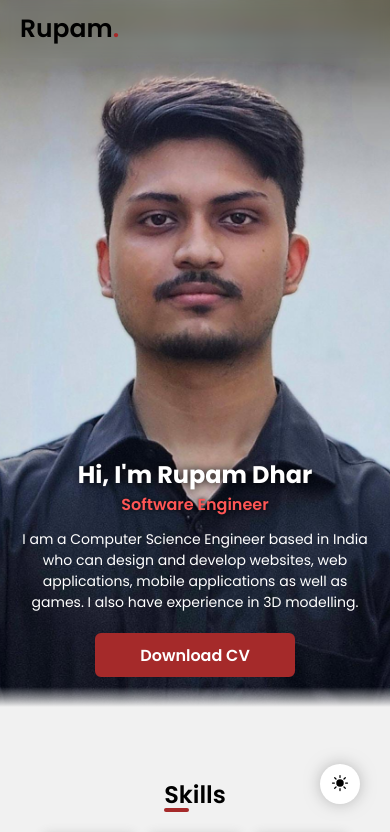
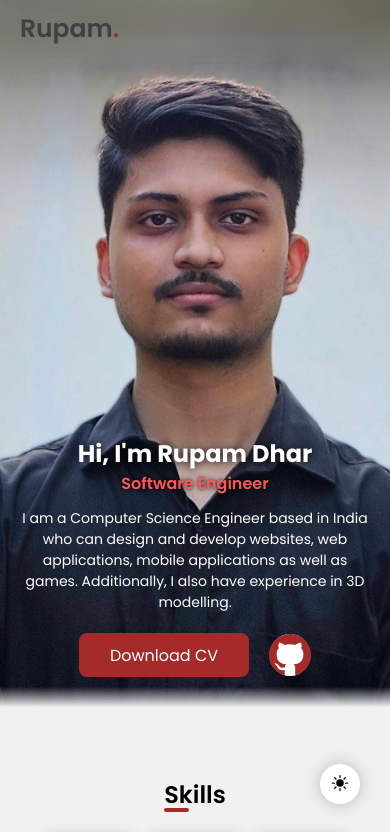
Before and after one commit to RupamDhar/My-Portfolio, a React (Vite) app: page / in a window 390 px wide. Shown: the top 832 px of the page. Built offline with nearby package versions, Linux system fonts and the light colour scheme.

Commit message:
github-access

```diff
--- a/components/HeroSection.css
+++ b/components/HeroSection.css
@@ -52,28 +52,73 @@
     font-size: 20px;
 }
 
+.btn-container {
+    margin-top: 8px;
+
+    display: flex;
+    align-items: center;
+    gap: 20px;
+}
 .about-me-btn {
-    margin-top: 8px;
     height: 55px;
     width: 200px;
 
-    border: 2px solid var(--theme-color);
-    border-radius: 6px;
+    /* border: 2px solid var(--theme-color); */
+    /* border-top: 2px solid indianred;
+    border-left: 2px solid indianred;
+    border-right: 3px solid darkred;
+    border-bottom: 3px solid darkred; */
+    border: none;
+    border-radius: 8px;
 
     font-size: 20px;
-    font-weight: 600;
+    font-weight: 400;
     font-family: Poppins;
 
-    color: var(--theme-color);
-    background-color: white;
+    color: white;
+    background-color: var(--theme-color);
 
-    transition: all 0.15s ease-in-out;
+    transition: all 0.2s ease-in-out;
     cursor: pointer;
 }
 
 .about-me-btn:hover {
-    background-color: var(--theme-color);
-    color: white;
+    transform: translateY(-3px);
+    box-shadow: 0 3px 5px grey;
+}
+
+.github-btn {
+    display: flex;
+    justify-content: space-evenly;
+    align-items: center;
+
+    height: 51px;
+    width: fit-content;
+    padding: 0 20px;
+
+    border: 2.5px solid var(--theme-color);
+    border-radius: 8px;
+
+    text-decoration: none;
+    font-size: 20px;
+    font-weight: 600;
+    color: var(--theme-color);
+}
+.github-logo {
+    height:30px;
+    width: 30px;
+}
+.github-name {
+    margin-left: 10px;
+}
+.github-arrow {
+    overflow: hidden;
+    width: 0;
+    transition: all 0.2s ease-in-out;
+}
+.github-btn:hover > .github-arrow {
+    width: 18px;
+    margin-left: 10px;
 }
 
 
--- a/components/HeroSection.jsx
+++ b/components/HeroSection.jsx
@@ -10,11 +10,18 @@ const HeroSection = () => {
                     <div className="about-me-sub-title">Software Engineer</div>
                 </div>
                 <div className="about-me-desc">
-                    I am a Computer Science Engineer based in India who can design and develop websites, web applications, mobile applications as well as games. I also have experience in 3D modelling.
+                    I am a Computer Science Engineer based in India who can design and develop websites, web applications, mobile applications as well as games. Additionally, I also have experience in 3D modelling.
                 </div>
-                <a href='/cv.pdf' download="Rupam_Dhar_CV.pdf">
-                    <button className="about-me-btn">Download CV</button>
-                </a>
+                <div className="btn-container">
+                    <a href='/cv.pdf' download="Rupam_Dhar_CV.pdf">
+                        <button className="about-me-btn">Download CV</button>
+                    </a>
+                    <a href="https://github.com/RupamDhar" target='_blank' className='github-btn'>
+                        <img src="/github.svg" alt="" className='github-logo'/>
+                        <span className='github-name'>Github</span>
+                        <i className="fa-solid fa-arrow-right github-arrow"></i>
+                    </a>
+                </div>
                 <div className='gradient'></div>
             </div>
 
--- a/src/index.css
+++ b/src/index.css
@@ -18,7 +18,7 @@
 }
 
 [theme='dark'] {
-  --theme-color: #cf1919;
+  --theme-color: #b12424;
   --bg-text: rgb(30, 30, 30);
   --shadow-color: black;
 
--- a/src/mobile.css
+++ b/src/mobile.css
@@ -24,7 +24,7 @@
         /* background-color: aquamarine; */
     }
     .navbar-title {
-        color: black;
+        color: #404040;
         font-size: 25px;
     }
     .navbar-list {
@@ -93,11 +93,31 @@
     }
     .about-me-btn {
         height: 44px;
-        width: 14;
+        width: 170px;
         font-size: 16px;
 
         color: white;
         background-color: var(--theme-color);
+    }
+    .btn-container {
+        justify-content: center;
+    }
+    .github-btn {
+        height: fit-content;
+        width: fit-content;
+
+        border: 0px;
+        padding: 0;
+    }
+    .github-name {
+        display: none;
+    }
+    .github-logo {
+        height: 42px;
+        width: 42px;
+    }
+    .github-arrow {
+        display: none;
     }
 
 
```
Also changed, not shown: public/github.svg (added).
